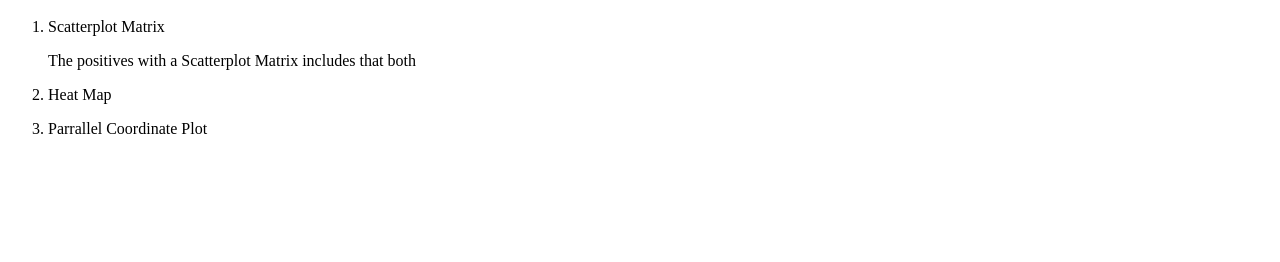
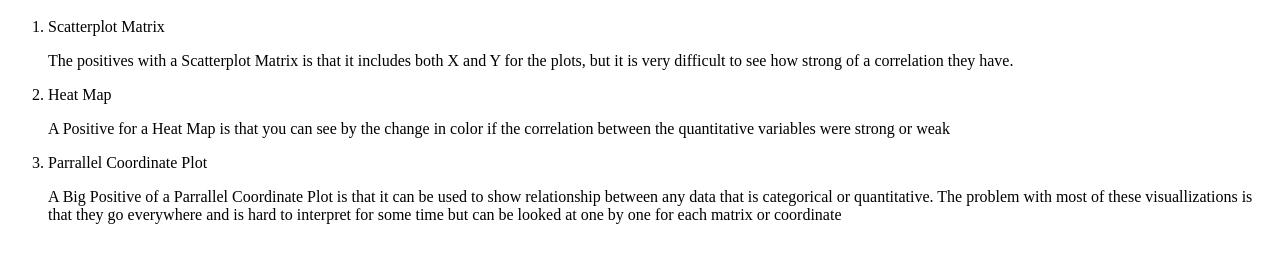
Before and after one commit to E-Bay/TheSixteenthOfMany, a plain HTML site: page index.html in a window 1280 px wide. Shown: the part 316-578 px from the top of the page. Drawn offline with Linux system fonts and the light colour scheme.

Commit message:
Update index.html

```diff
--- a/index.html
+++ b/index.html
@@ -7,11 +7,11 @@
 <h1>3 Ways To View Relation</h1>
 <ol>
 <li>Scatterplot Matrix</li>
-<p>The positives with a Scatterplot Matrix includes that both </p>
+<p>The positives with a Scatterplot Matrix is that it includes both X and Y for the plots, but it is very difficult to see how strong of a correlation they have.</p>
 <li>Heat Map</li>
-<p></p>
+<p>A Positive for a Heat Map is that you can see by the change in color if the correlation between the quantitative variables were strong or weak</p>
 <li>Parrallel Coordinate Plot</li>
-<p></p>
+<p>A Big Positive of a Parrallel Coordinate Plot is that it can be used to show relationship between any data that is categorical or quantitative. The problem with most of these visuallizations is that they go everywhere and is hard to interpret for some time but can be looked at one by one for each matrix or coordinate</p>
 </ol>
 </body>
 </html>
```
